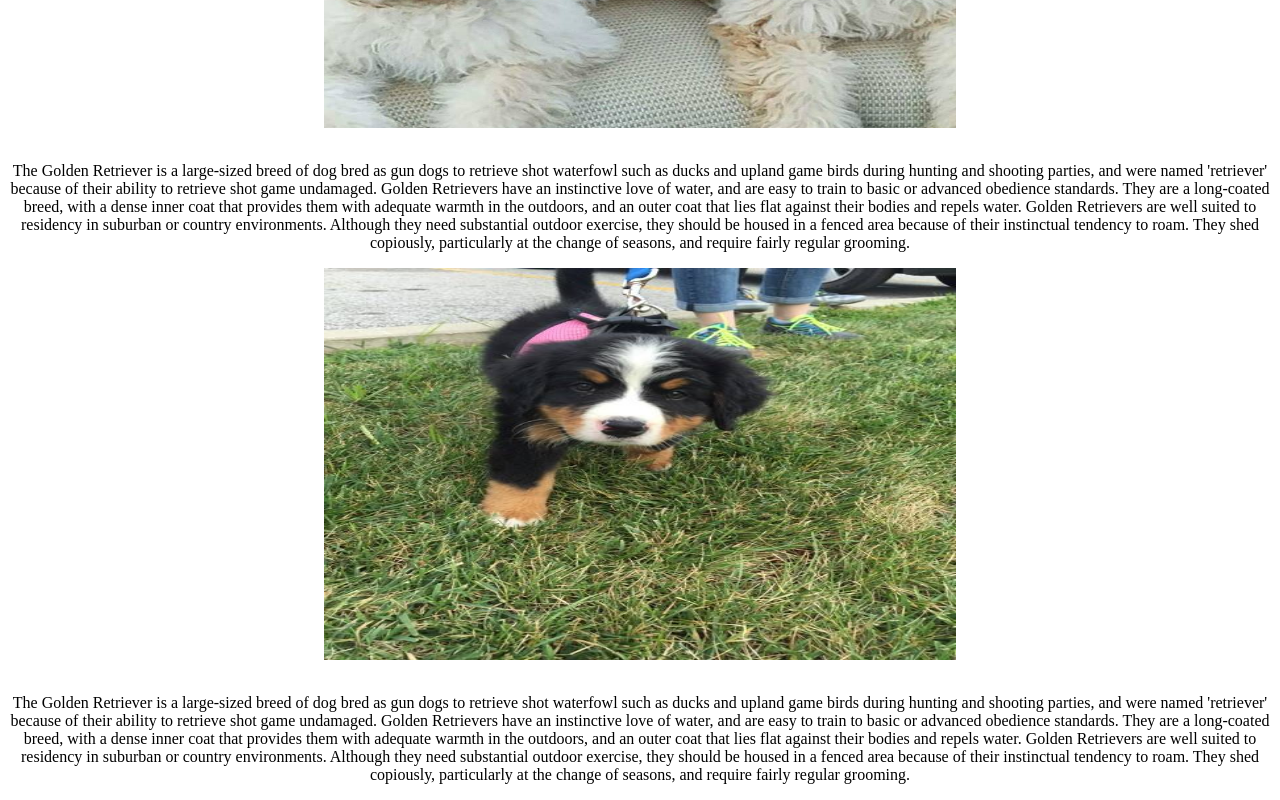
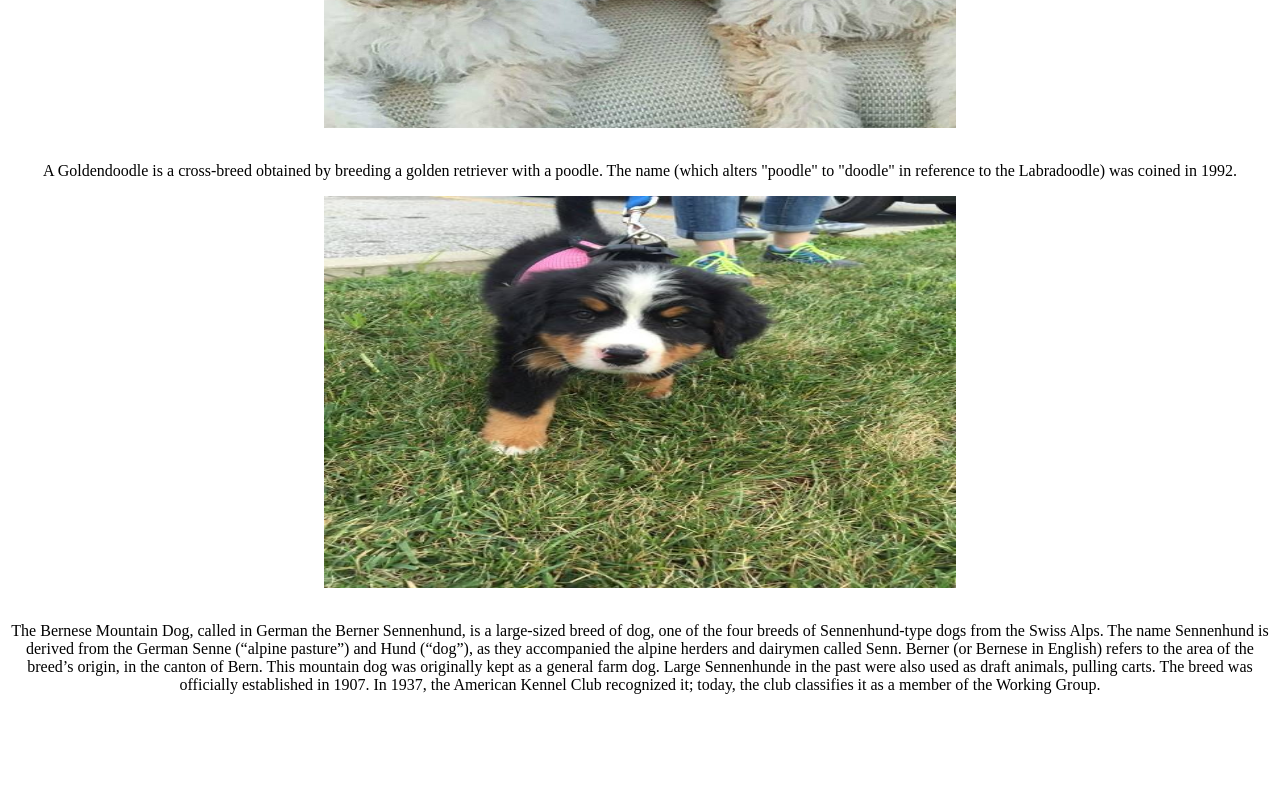
Before and after one commit to thezachcannon/thezachcannon.github.io, a website: page breeds.html in a window 1280 px wide. Shown: the part 901-1701 px from the top of the page. After the commit the page ends 1611 px from the top, so only its background shows below. Drawn offline with Linux system fonts and the light colour scheme.

Commit message:
Added information about dogs

```diff
--- a/breeds.html
+++ b/breeds.html
@@ -18,14 +18,14 @@
 <img style="height: 50%; width: 50%; display: block; margin-left: auto; margin-right:auto"src="goldendoodle.jpg" />
 <br>
 <p style="text-align: center">
-  The Golden Retriever is a large-sized breed of dog bred as gun dogs to retrieve shot waterfowl such as ducks and upland game birds during hunting and shooting parties, and were named 'retriever' because of their ability to retrieve shot game undamaged. Golden Retrievers have an instinctive love of water, and are easy to train to basic or advanced obedience standards. They are a long-coated breed, with a dense inner coat that provides them with adequate warmth in the outdoors, and an outer coat that lies flat against their bodies and repels water. Golden Retrievers are well suited to residency in suburban or country environments. Although they need substantial outdoor exercise, they should be housed in a fenced area because of their instinctual tendency to roam. They shed copiously, particularly at the change of seasons, and require fairly regular grooming.
+A Goldendoodle is a cross-breed obtained by breeding a golden retriever with a poodle. The name (which alters "poodle" to "doodle" in reference to the Labradoodle) was coined in 1992.
 </p>
 </div>
 <div ng-show="berneseView">
 <img style="height: 50%; width: 50%; display: block; margin-left: auto; margin-right:auto"src="bernese.jpg" />
 <br>
 <p style="text-align: center">
-  The Golden Retriever is a large-sized breed of dog bred as gun dogs to retrieve shot waterfowl such as ducks and upland game birds during hunting and shooting parties, and were named 'retriever' because of their ability to retrieve shot game undamaged. Golden Retrievers have an instinctive love of water, and are easy to train to basic or advanced obedience standards. They are a long-coated breed, with a dense inner coat that provides them with adequate warmth in the outdoors, and an outer coat that lies flat against their bodies and repels water. Golden Retrievers are well suited to residency in suburban or country environments. Although they need substantial outdoor exercise, they should be housed in a fenced area because of their instinctual tendency to roam. They shed copiously, particularly at the change of seasons, and require fairly regular grooming.
+The Bernese Mountain Dog, called in German the Berner Sennenhund, is a large-sized breed of dog, one of the four breeds of Sennenhund-type dogs from the Swiss Alps. The name Sennenhund is derived from the German Senne (“alpine pasture”) and Hund (“dog”), as they accompanied the alpine herders and dairymen called Senn. Berner (or Bernese in English) refers to the area of the breed’s origin, in the canton of Bern. This mountain dog was originally kept as a general farm dog. Large Sennenhunde in the past were also used as draft animals, pulling carts. The breed was officially established in 1907. In 1937, the American Kennel Club recognized it; today, the club classifies it as a member of the Working Group.
 </p>
 </div>
 </div>
```
